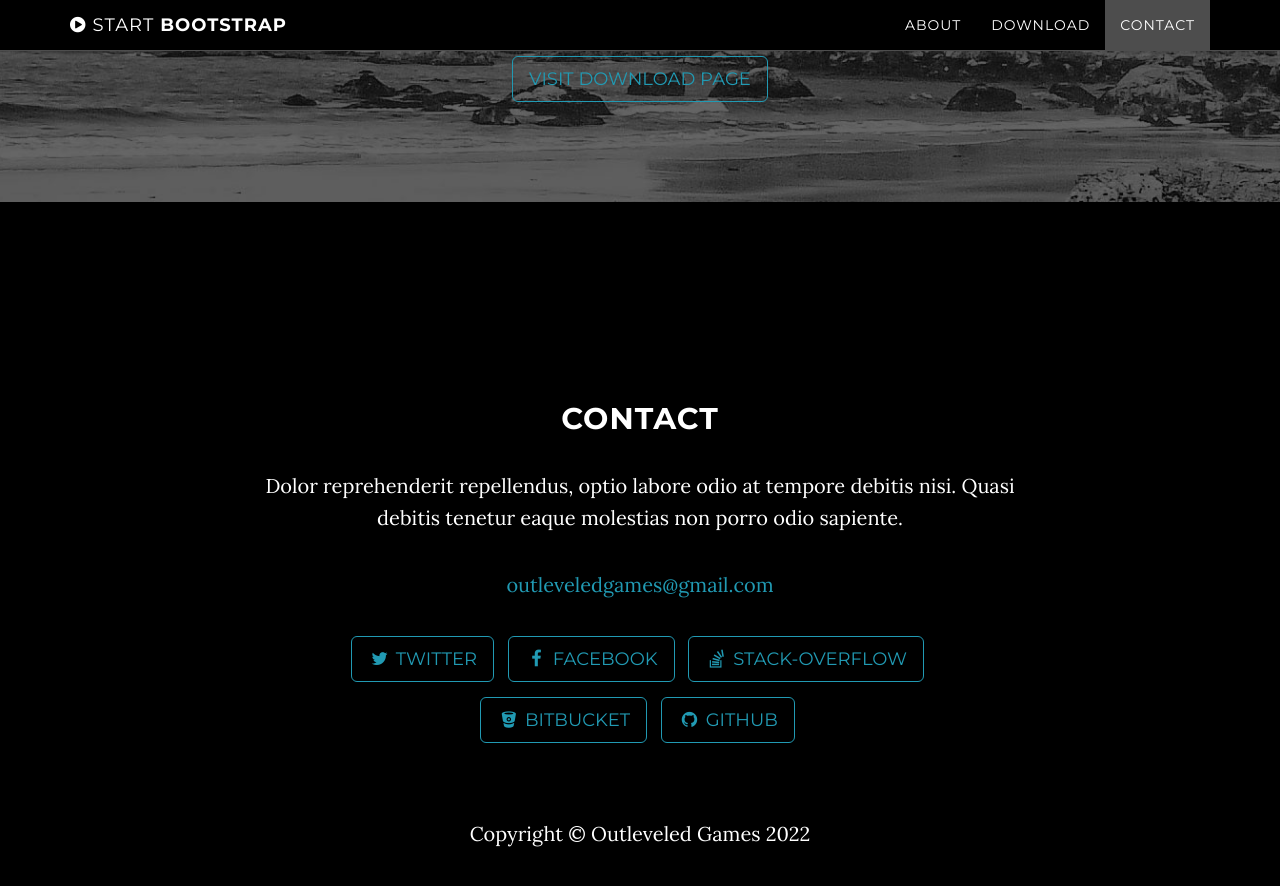
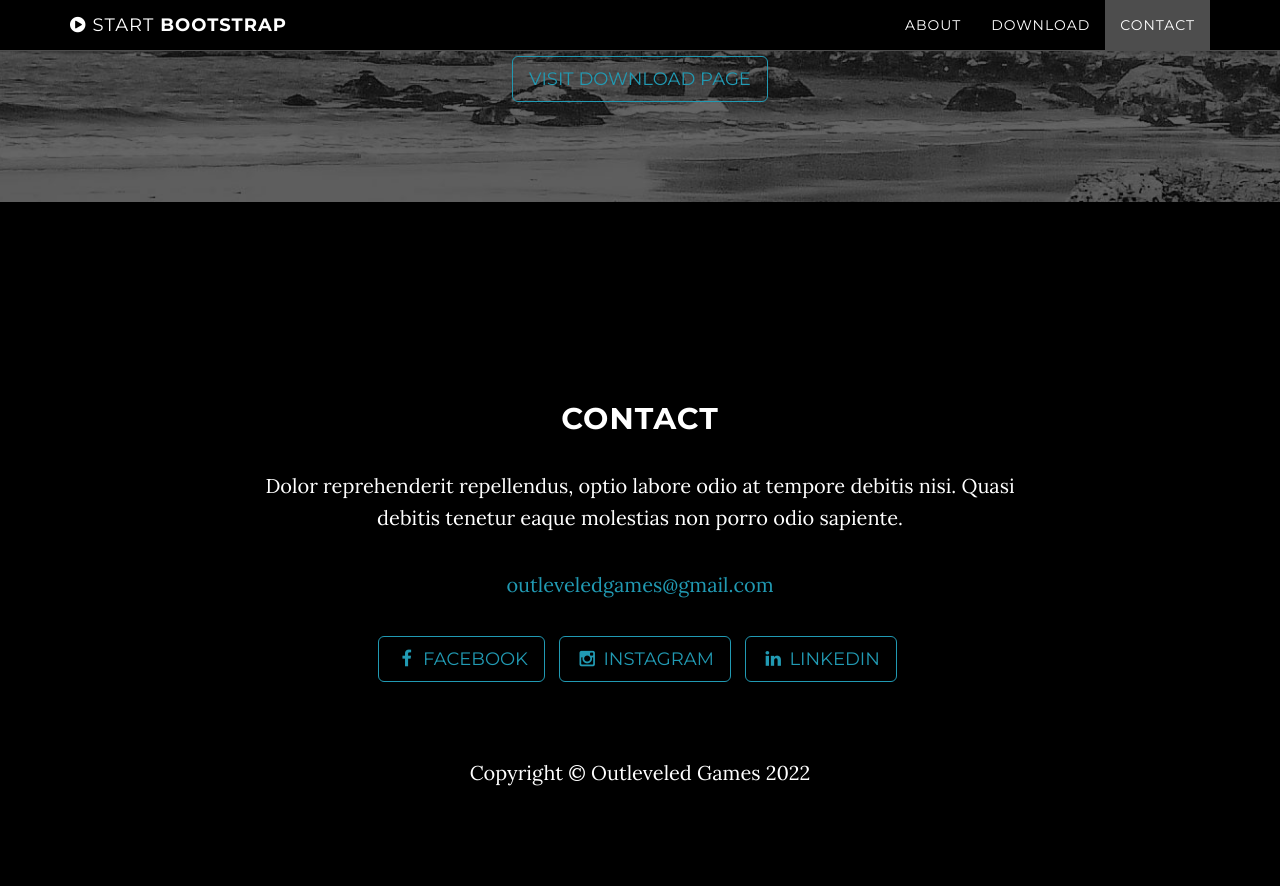
Before and after one commit to ronaldt-git/ronaldt-git.github.io, a Jekyll site: the page built from index.html, in a window 1280 px wide and 900 px high, scrolled down 1943 px. Shown: the top 886 px of the window. Built offline with Jekyll 4.4.1, drawn with Linux system fonts in a browser that asks for light colours; after the commit the page ends 2782 px from its top, so only the background shows below that.

Commit message:
Update social links

```diff
--- a/_config.yml
+++ b/_config.yml
@@ -15,16 +15,12 @@
 
 # Social networks usernames (many more available: google-plus, flickr, dribbble, pinterest, instagram, tumblr, linkedin, etc.)
 social:
-  - title: twitter
-    url: https://twitter.com/SBootstrap
   - title: facebook
-    url:
-  - title: stack-overflow
-    url: http://stackoverflow.com/questions/tagged/jekyll
-  - title: bitbucket
-    url: http://bitbucket.org/jekyll
-  - title: github
-    url: https://github.com/IronSummitMedia/startbootstrap
+    url: https://www.facebook.com/Outleveled/
+  - title: instagram
+    url: https://www.instagram.com/outleveledgames/
+  - title: linkedin
+    url: https://www.linkedin.com/in/ronald-tourtellot-4535b1170/
 
 # Build settings
 markdown: kramdown
```
